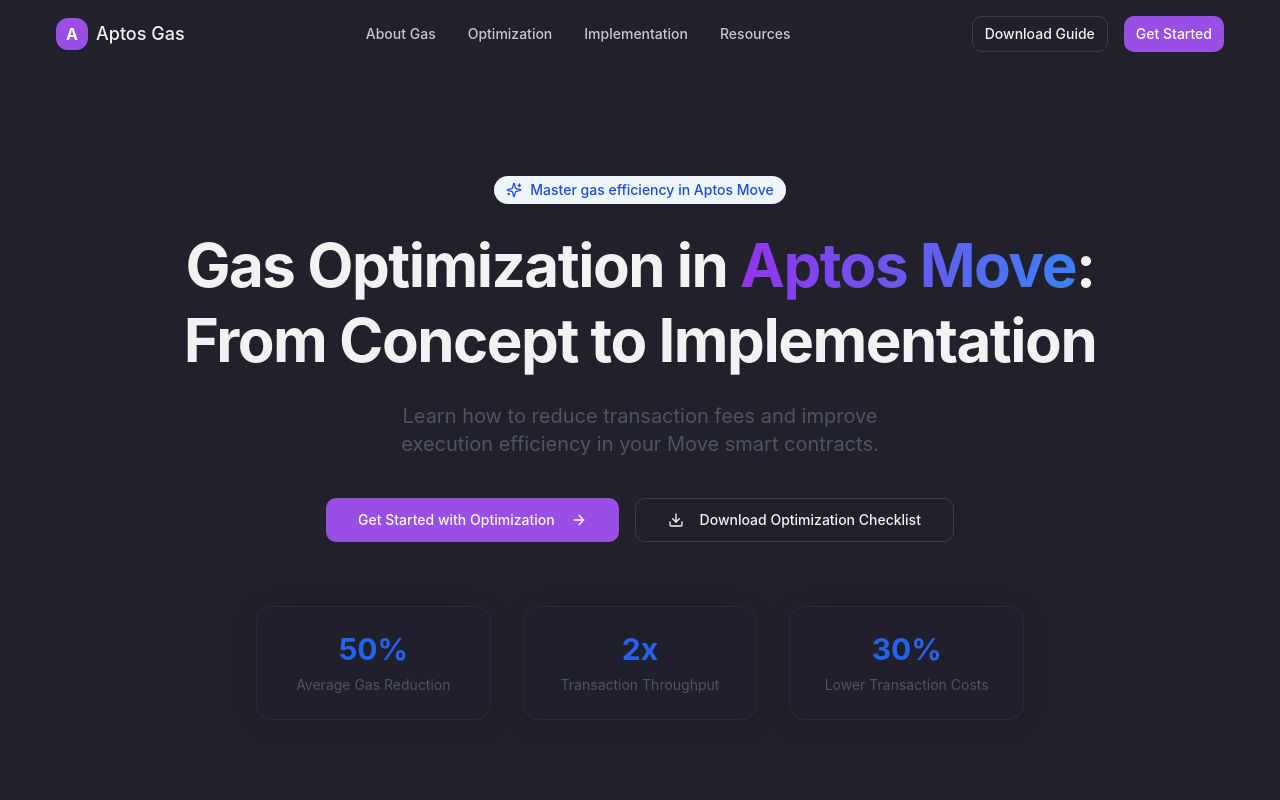
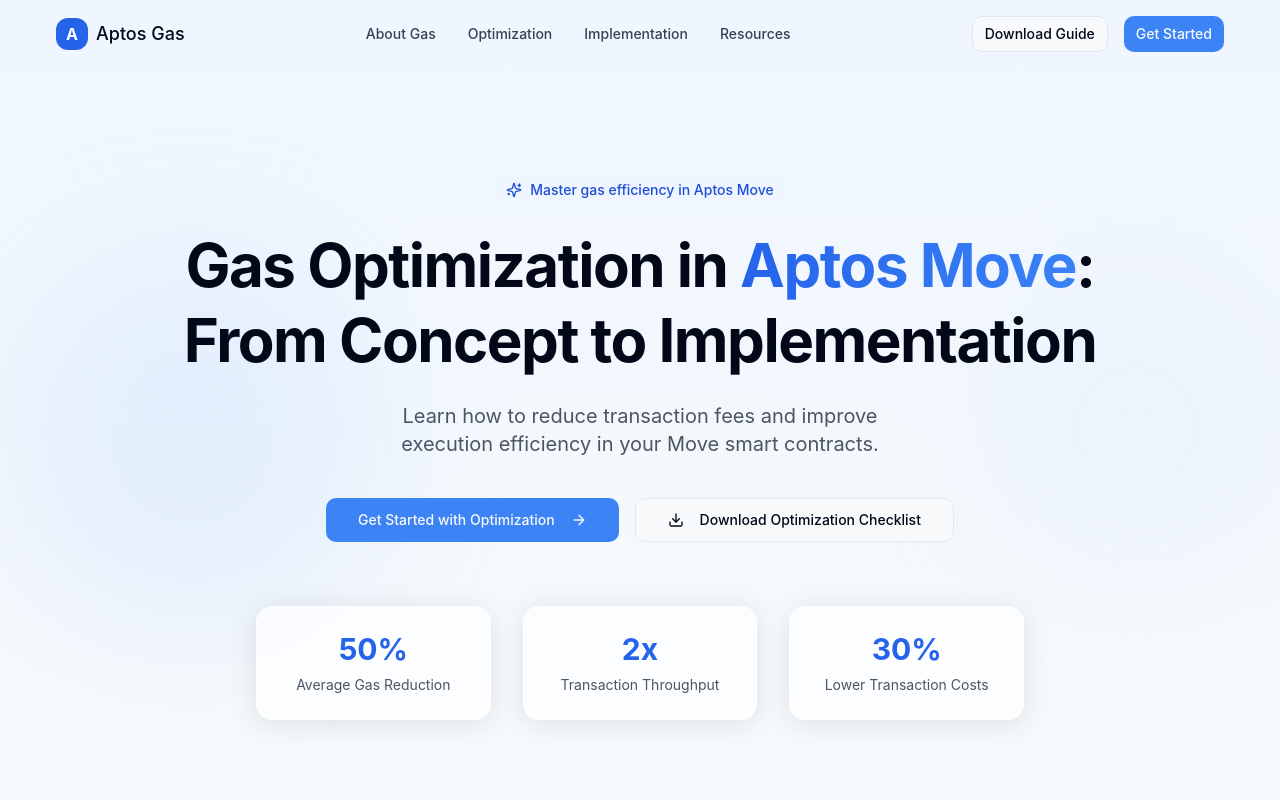
Before and after one commit to yashBhaiiii/gas-smoothie-28, a React (Vite) app: page / in a window 1280 px wide. Shown: the top 800 px of the page. Built offline with nearby package versions, Linux system fonts and the light colour scheme; a web font is replaced by a local one.

Commit message:
Reverted to edit edt-d5cfdfd0-e5b0-4377-a90d-257eed83de11: "Make code fully functional
This commit ensures that all existing code is fully functional."

```diff
--- a/src/App.tsx
+++ b/src/App.tsx
@@ -68,8 +68,6 @@ const queryClient = new QueryClient();
 const App = () => {
   useEffect(() => {
     addAnimationStyles();
-    // Add dark class to the document to enable dark mode
-    document.documentElement.classList.add('dark');
   }, []);
 
   return (
--- a/src/components/layout/Header.tsx
+++ b/src/components/layout/Header.tsx
@@ -28,13 +28,13 @@ const Header = () => {
         "fixed top-0 left-0 right-0 z-50 w-full transition-all duration-300 ease-in-out px-4 md:px-6",
         {
           "py-4 bg-transparent": !isScrolled,
-          "py-3 bg-background/80 backdrop-blur-md shadow-sm border-b border-border/50": isScrolled,
+          "py-3 bg-white/80 backdrop-blur-md shadow-sm": isScrolled,
         }
       )}
     >
       <div className="container mx-auto flex items-center justify-between">
         <Link to="/" className="flex items-center gap-2">
-          <div className="w-8 h-8 bg-primary rounded-lg flex items-center justify-center">
+          <div className="w-8 h-8 bg-blue-600 rounded-lg flex items-center justify-center">
             <span className="text-white font-bold">A</span>
           </div>
           <span className="text-lg font-medium font-display">Aptos Gas</span>
@@ -90,7 +90,7 @@ const Header = () => {
 
       {/* Mobile Menu */}
       {isMobileMenuOpen && (
-        <div className="md:hidden absolute top-full left-0 right-0 bg-background/95 backdrop-blur-md shadow-md p-4 animate-fade-in border-t border-border/50">
+        <div className="md:hidden absolute top-full left-0 right-0 bg-white/95 backdrop-blur-md shadow-md p-4 animate-fade-in">
           <nav className="flex flex-col space-y-4 mb-4">
             <NavLinks />
           </nav>
@@ -122,7 +122,7 @@ const NavLinks = () => {
         <a
           key={link.name}
           href={link.href}
-          className="text-sm font-medium text-foreground/80 link-hover"
+          className="text-sm font-medium text-gray-700 link-hover"
         >
           {link.name}
         </a>
--- a/src/index.css
+++ b/src/index.css
@@ -14,7 +14,7 @@
     --popover: 0 0% 100%;
     --popover-foreground: 222.2 84% 4.9%;
 
-    --primary: 270 73% 60%;
+    --primary: 217 91% 60%;
     --primary-foreground: 210 40% 98%;
 
     --secondary: 210 40% 96.1%;
@@ -23,7 +23,7 @@
     --muted: 210 40% 96.1%;
     --muted-foreground: 215.4 16.3% 46.9%;
 
-    --accent: 270 73% 60%;
+    --accent: 216 34% 17%;
     --accent-foreground: 210 40% 98%;
 
     --destructive: 0 84.2% 60.2%;
@@ -34,36 +34,6 @@
     --ring: 222.2 84% 4.9%;
 
     --radius: 0.75rem;
-  }
-
-  .dark {
-    --background: 240 15% 15%;
-    --foreground: 0 0% 95%;
-
-    --card: 240 19% 13%;
-    --card-foreground: 0 0% 95%;
-
-    --popover: 240 19% 13%;
-    --popover-foreground: 0 0% 95%;
-
-    --primary: 270 73% 60%;
-    --primary-foreground: 0 0% 98%;
-
-    --secondary: 240 19% 20%;
-    --secondary-foreground: 0 0% 98%;
-
-    --muted: 240 19% 20%;
-    --muted-foreground: 240 5% 64.9%;
-
-    --accent: 270 73% 60%;
-    --accent-foreground: 0 0% 98%;
-
-    --destructive: 0 62.8% 30.6%;
-    --destructive-foreground: 0 0% 98%;
-
-    --border: 240 12% 27%;
-    --input: 240 12% 27%;
-    --ring: 240 12% 70%;
   }
 
   @font-face {
@@ -122,11 +92,11 @@
 
 @layer utilities {
   .glass {
-    @apply bg-white/10 backdrop-blur-lg border border-white/10 shadow-glass transition-all dark:bg-background/50 dark:border-white/5;
+    @apply bg-white/70 backdrop-blur-lg border border-white/20 shadow-glass transition-all;
   }
 
   .glass:hover {
-    @apply shadow-glass-hover bg-white/20 dark:bg-background/60;
+    @apply shadow-glass-hover bg-white/80;
   }
 
   .text-balance {
@@ -134,7 +104,7 @@
   }
 
   .text-gradient {
-    @apply bg-gradient-to-r from-purple-600 to-blue-500 bg-clip-text text-transparent;
+    @apply bg-gradient-to-r from-blue-600 to-blue-500 bg-clip-text text-transparent;
   }
 
   .section-padding {
@@ -152,12 +122,4 @@
   .button-shadow:hover {
     box-shadow: 0 6px 16px rgba(0, 0, 0, 0.1);
   }
-
-  .dark-card {
-    @apply bg-card border border-border/40 rounded-xl shadow-md;
-  }
-
-  .dark-glass {
-    @apply backdrop-blur-lg bg-background/50 border border-border/50 rounded-xl;
-  }
 }
--- a/src/pages/Index.tsx
+++ b/src/pages/Index.tsx
@@ -43,7 +43,7 @@ const Index = () => {
   }, []);
 
   return (
-    <div className="min-h-screen bg-background">
+    <div className="min-h-screen">
       <Header />
       <main>
         <Hero />
--- a/src/pages/NotFound.tsx
+++ b/src/pages/NotFound.tsx
@@ -15,17 +15,17 @@ const NotFound = () => {
   }, [location.pathname]);
 
   return (
-    <div className="min-h-screen flex items-center justify-center bg-gradient-to-b from-background to-background/80 p-4">
-      <div className="text-center max-w-md animate-fade-in dark-card p-8">
-        <div className="w-20 h-20 bg-primary/20 rounded-full flex items-center justify-center mx-auto mb-6">
-          <span className="text-primary text-3xl font-bold">404</span>
+    <div className="min-h-screen flex items-center justify-center bg-gradient-to-b from-blue-50 to-white p-4">
+      <div className="text-center max-w-md animate-fade-in">
+        <div className="w-20 h-20 bg-blue-100 rounded-full flex items-center justify-center mx-auto mb-6">
+          <span className="text-blue-600 text-3xl font-bold">404</span>
         </div>
-        <h1 className="text-3xl font-bold mb-4 text-foreground">Page not found</h1>
-        <p className="text-muted-foreground mb-8">
+        <h1 className="text-3xl font-bold mb-4 text-gray-900">Page not found</h1>
+        <p className="text-gray-600 mb-8">
           The page you're looking for doesn't exist or has been moved. Please check the URL or return to the homepage.
         </p>
         <Link to="/">
-          <Button className="group bg-primary hover:bg-primary/90">
+          <Button className="group">
             <ArrowLeft size={16} className="mr-2 transition-transform group-hover:-translate-x-1" />
             Return to Home
           </Button>
--- a/tailwind.config.ts
+++ b/tailwind.config.ts
@@ -98,14 +98,6 @@ export default {
 					700: '#047857',
 					800: '#065F46',
 					900: '#064E3B'
-				},
-				dark: {
-					background: '#1A1F2C',
-					foreground: '#F9FAFB',
-					card: '#221F26',
-					border: '#403E43',
-					muted: '#333333',
-					accent: '#8A63D2'
 				}
 			},
 			boxShadow: {
```
